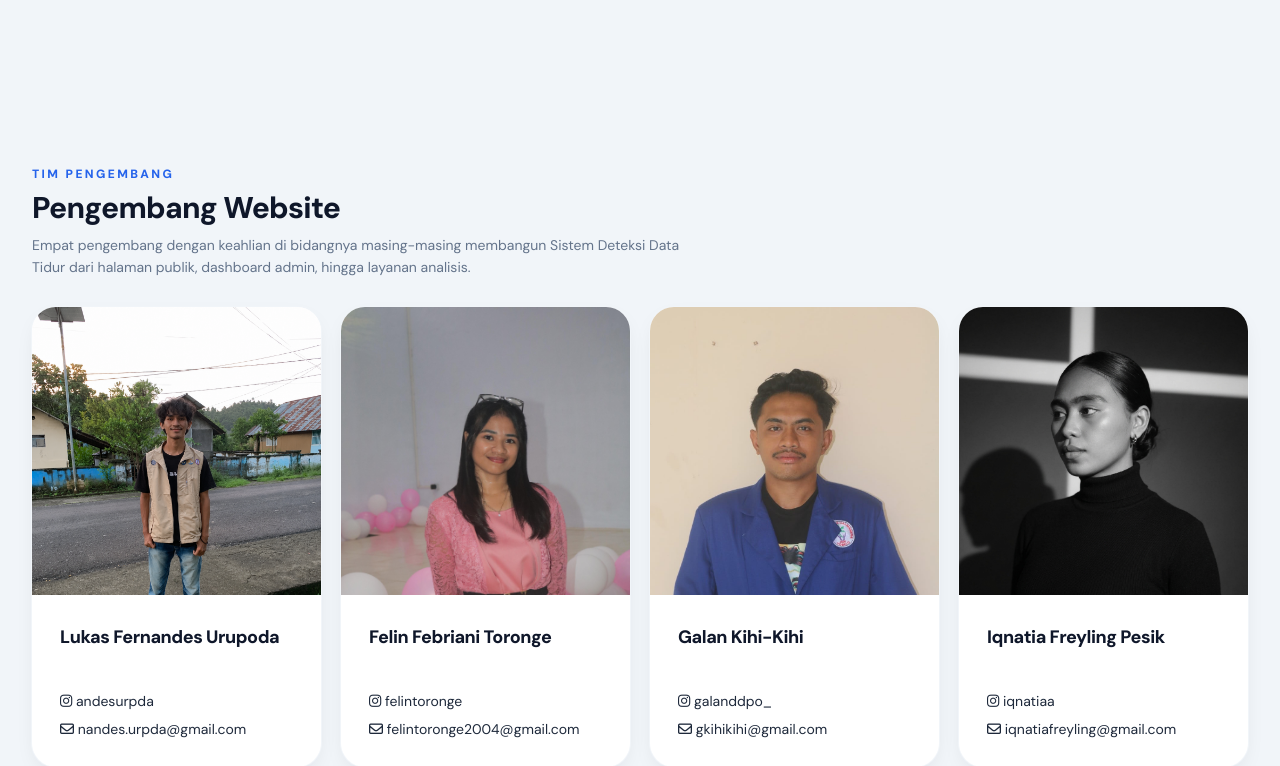
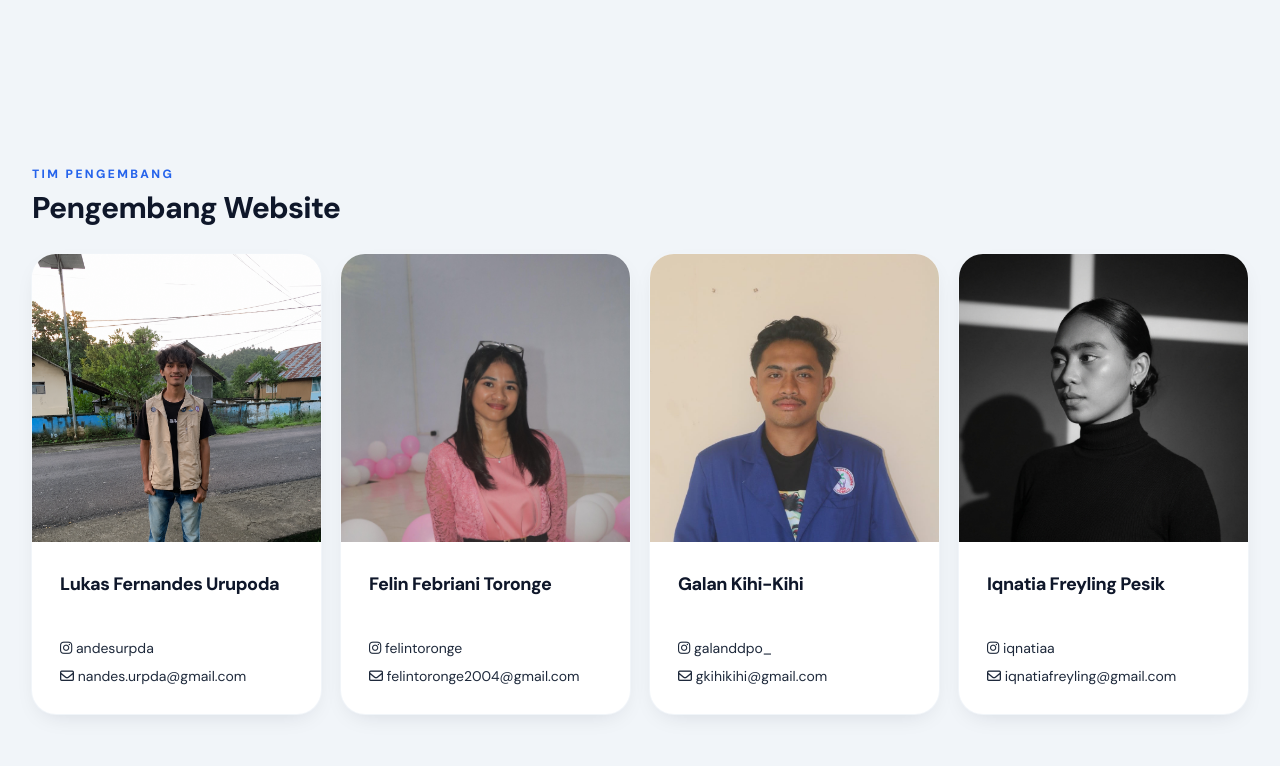
Before and after one commit to ilhamrizanto/data-tidur-bps-halut, a PHP site: page /tentang-kami.php in a window 1280 px wide. Shown: the part 1793-2559 px from the top of the page. Run offline with PHP 8.4, Linux system fonts and the light colour scheme; some libraries are stand-ins or nearby versions.

Commit message:
merapikan kembali card tim pengembang

```diff
--- a/tentang-kami.php
+++ b/tentang-kami.php
@@ -188,11 +188,6 @@ $tahunKini  = date('Y');
   <section id="pengembang" class="mx-auto mt-28 max-w-7xl scroll-mt-24 px-4 pb-20 md:px-8 md:pb-24">
     <p class="text-xs font-extrabold uppercase tracking-[0.2em] text-primary-600">Tim Pengembang</p>
     <h2 class="mt-2 text-2xl font-extrabold tracking-tight text-slate-900 md:text-3xl">Pengembang Website</h2>
-    <p class="mt-2 max-w-2xl text-sm leading-relaxed text-slate-500">
-      Empat pengembang dengan keahlian di bidangnya masing-masing membangun
-      Sistem Deteksi Data Tidur dari halaman publik, dashboard admin, hingga layanan analisis.
-    </p>
-
     <div class="mt-7 grid gap-5 sm:grid-cols-2 xl:grid-cols-4">
 
       <!-- CARD 1 -->
@@ -253,6 +248,7 @@ $tahunKini  = date('Y');
           </div>
         </div>
       </div>
+    </div>
   </section>
 
 </main>
```
Lines whose indentation alone changed are shown as unchanged.
